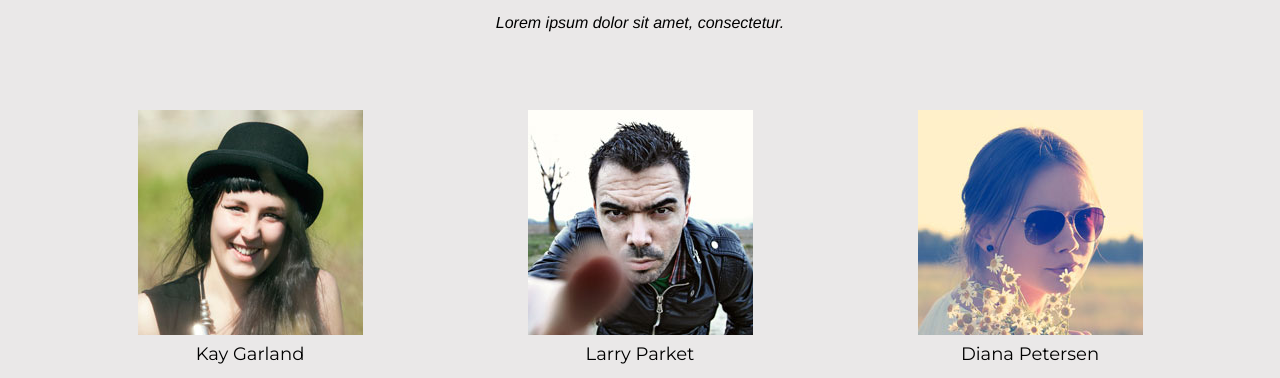
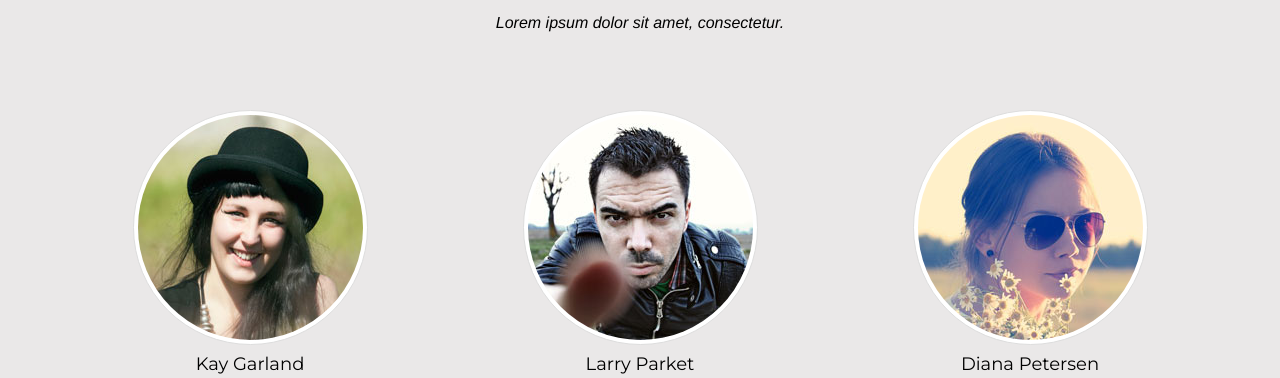
Before and after one commit to Abby25fly/LabStudio-Bootstrap, a plain HTML site: page index.html in a window 1280 px wide. Shown: the part 2922-3300 px from the top of the page. Drawn offline with nearby package versions, Linux system fonts and the light colour scheme; a web font is replaced by a local one.

Commit message:
img-fixed

```diff
--- a/index.html
+++ b/index.html
@@ -175,7 +175,7 @@
           </div>
           <div class="row">
             <div class="col-sm-4">
-              <img class="mx-auto rounded-circle" src="img/team1.jpg" alt="">
+              <img class="mx-auto img-circle img-thumbnail" src="img/team1.jpg" alt="">
               <h4>Kay Garland</h4>
               <p class="text-muted">Lead Designer</p>
               <span class="fa-stack fa-lg">
@@ -192,7 +192,7 @@
               </span>
             </div>
             <div class="col-sm-4">
-              <img class="mx-auto rounded-circle" src="img/team2.jpg" alt="">
+              <img class="mx-auto img-circle img-thumbnail" src="img/team2.jpg" alt="">
               <h4>Larry Parket</h4>
               <p class="text-muted">Lead Designer</p>
               <span class="fa-stack fa-lg">
@@ -209,7 +209,7 @@
               </span>
             </div>
             <div class="col-sm-4">
-              <img class="mx-auto rounded-circle" src="img/team3.jpg" alt="">
+              <img class="mx-auto img-circle img-thumbnail" src="img/team3.jpg" alt="">
               <h4>Diana Petersen</h4>
               <p class="text-muted">Lead Designer</p>
               <span class="fa-stack fa-lg">
```
